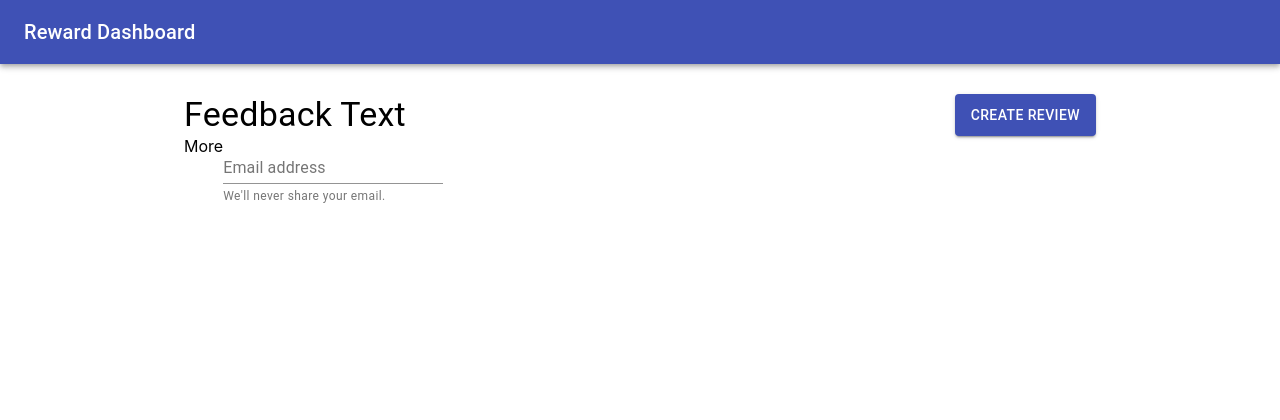
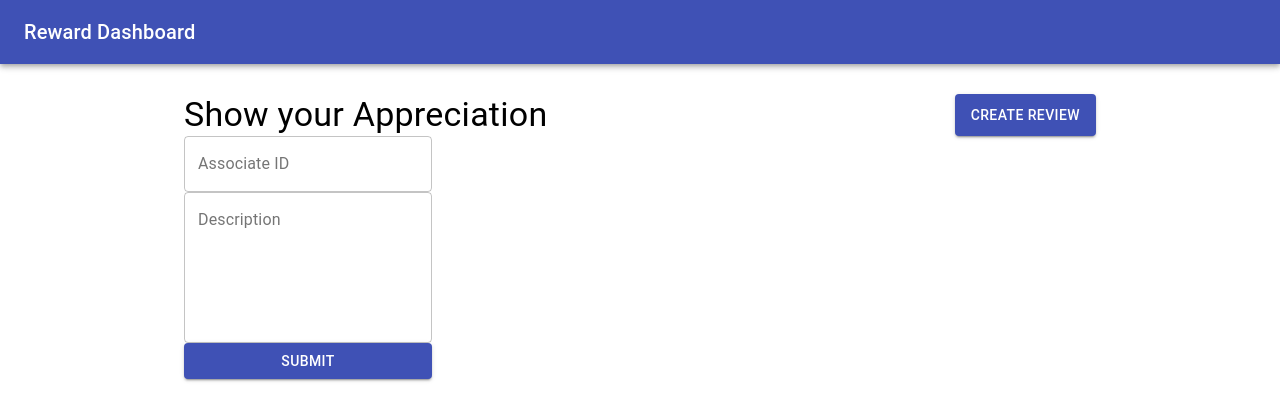
Before and after one commit to TheDeadman/codefest-kudos-frontend, a React (Create React App) app: page / in a window 1280 px wide. Both pictures are taken after a click on the button "CREATE REVIEW". Shown: the top 420 px of the page. Built offline with nearby package versions, Linux system fonts and the light colour scheme.

Commit message:
create review page wip

```diff
--- a/src/App.js
+++ b/src/App.js
@@ -38,7 +38,7 @@ function App() {
                     <Typography style={{ flex: 1 }} variant="h4">
                         {currentPage === "MainPage" && "Leaders"}
                         {currentPage === "Reviews" && "Reviews Text"}
-                        {currentPage === "FeedbackForm" && "Feedback Text"}
+                        {currentPage === "FeedbackForm" && "Show your Appreciation"}
                     </Typography>
 
                     <Button style={{ flexShrink: 1 }} variant="contained" color="primary" onClick={() => {setCurrentPage('FeedbackForm')}}>
@@ -55,7 +55,6 @@ function App() {
                 </>
                 }
 
-                More
                 {currentPage === "Reviews" && <Reviews />}
                 {currentPage === "FeedbackForm" && <FeedbackForm />}
             </Container>
--- a/src/components/FeedbackForm.js
+++ b/src/components/FeedbackForm.js
@@ -1,15 +1,24 @@
 import React from 'react';
 import FormControl from '@material-ui/core/FormControl';
-import InputLabel from '@material-ui/core/InputLabel';
-import Input from '@material-ui/core/Input';
-import FormHelperText from '@material-ui/core/FormHelperText';
+import TextField from '@material-ui/core/TextField';
+import Button from '@material-ui/core/Button';
 
 export default function FeedbackForm() {
     return (
         <FormControl>
-            <InputLabel htmlFor="my-input">Email address</InputLabel>
-            <Input id="my-input" aria-describedby="my-helper-text" />
-            <FormHelperText id="my-helper-text">We'll never share your email.</FormHelperText>
+
+            <TextField id="outlined-basic" label="Associate ID" variant="outlined" />
+
+            <TextField
+                id="outlined-textarea"
+                label="Description"
+                multiline
+                rows={6}
+                variant="outlined"
+            />
+            <Button variant="contained" color="primary">
+                Submit
+            </Button>
         </FormControl>
     )
 }
```
